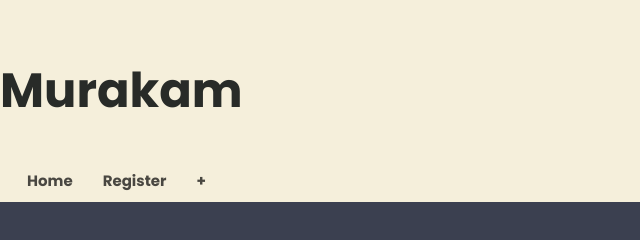
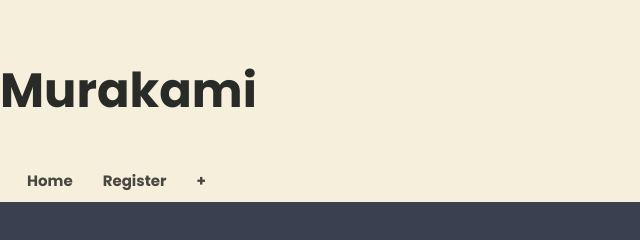
Before and after one commit to KillerQueenxx/PreEntregas-Di-Vito, a website: page index.html in a window 1280 px wide. Shown: the top 240 px of the page, 0-640 px from the left. Drawn offline with Linux system fonts and the light colour scheme.

Commit message:
change name

```diff
--- a/index.html
+++ b/index.html
@@ -19,7 +19,7 @@
 
     <header>
         <div id="form-title2">
-            <h1>Murakam</h1>
+            <h1>Murakami</h1>
           </div>
           <header>
             <nav id="navbar" class="navbar">
```
